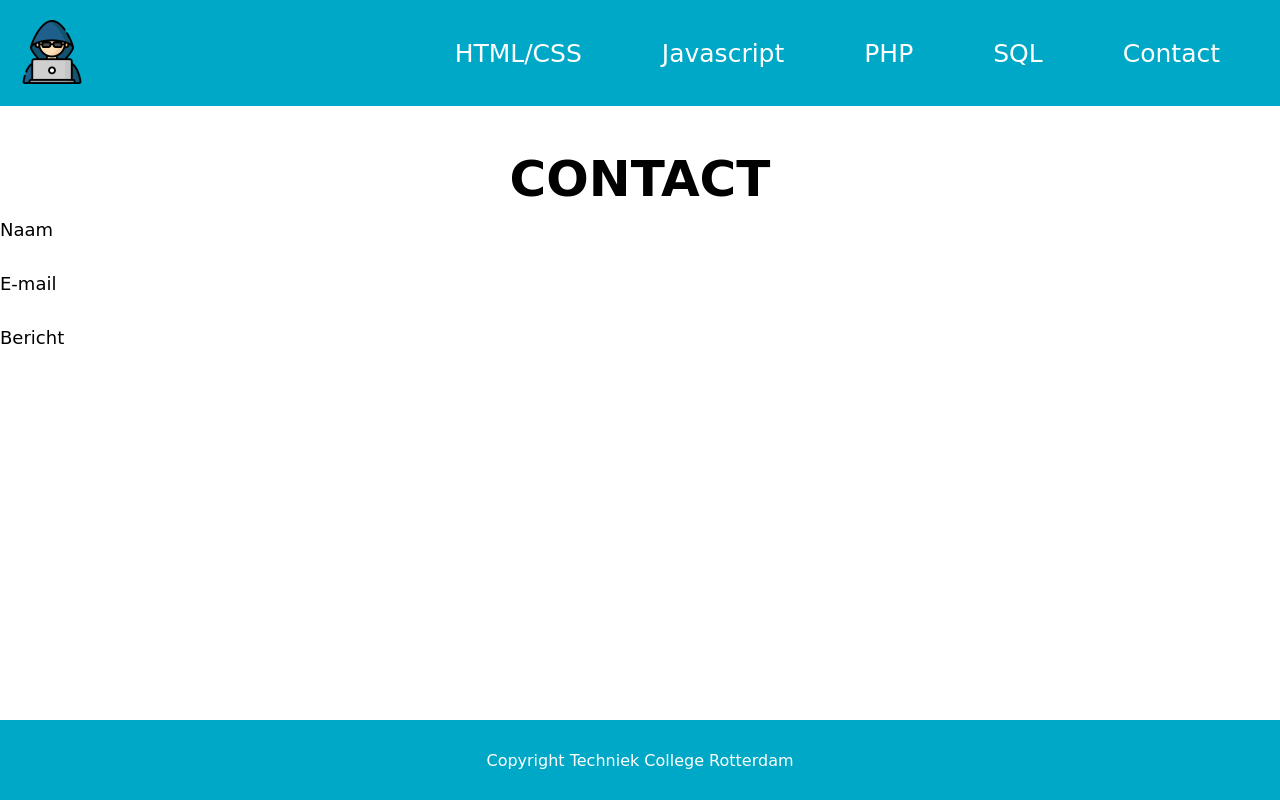
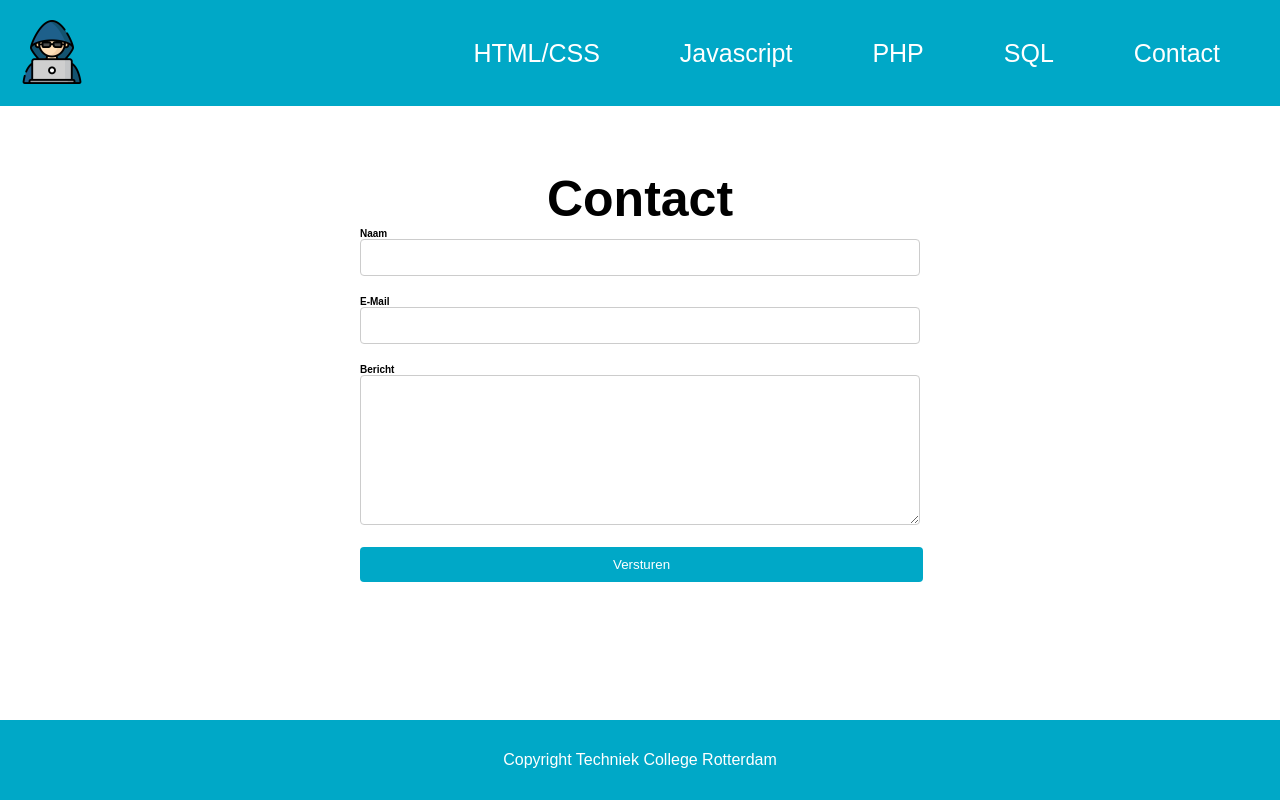
Before and after one commit to JavonCroes/p1-html-css, a plain HTML site: page first_year_tcr_exercise/contact.html in a window 1280 px wide. Drawn offline with Linux system fonts and the light colour scheme; a web font is replaced by a local one.

Commit message:
opdracht_5.1

```diff
--- a/first_year_tcr_exercise/contact.html
+++ b/first_year_tcr_exercise/contact.html
@@ -10,7 +10,7 @@
       href="https://fonts.googleapis.com/css2?family=Goldman:wght@700&display=swap"
       rel="stylesheet"
     />
-    <link rel="stylesheet" href="style.css" />
+    <link rel="stylesheet" href="style_Contact.css" />
     <title>Opdracht 3</title>
   </head>
   <body>
@@ -25,21 +25,24 @@
       </ul>
     </nav>
   <main>
-    <h1>CONTACT</h1>
-
-<br>
-<p>Naam</p>
-<br>
-<br>
-<br>
-<p>E-mail</p>
-<br>
-<br>
-<br>
-<p>Bericht</p>
-<br>
-<br>
-<br>
+    <div class="container">
+      <h1>Contact</h1>
+      <form>
+          <div class="form-group">
+              <label for="name">Naam</label>
+              <input type="text" id="name" name="name" required>
+          </div>
+          <div class="form-group">
+              <label for="email">E-Mail</label>
+              <input type="email" id="email" name="email" required>
+          </div>
+          <div class="form-group">
+              <label for="comment">Bericht</label>
+              <textarea id="comment" name="comment" required></textarea>
+          </div>
+          <button type="submit">Versturen</button>
+      </form>
+  </div>
 
 </main>
 
--- a/first_year_tcr_exercise/style.css
+++ b/first_year_tcr_exercise/style.css
@@ -8,6 +8,7 @@ html {
 }
 body {
   font-family: "Goldman", cursive;
+
 }
 
 nav {
@@ -65,6 +66,9 @@ footer {
 .HomePageP {
   color: white;
   font-weight: bold;
+  text-align: center;
+  margin: 210px 0 0 0;
+  font-size: 60px;
 }
 
 h1 {
--- /dev/null
+++ b/first_year_tcr_exercise/style_Contact.css
@@ -0,0 +1,200 @@
+* {
+    margin: 0;
+    padding: 0;
+    box-sizing: border-box;
+  }
+  html {
+    font-size: 62.5%;
+  }
+  body {
+    font-family: "Goldman", cursive;
+  }
+
+  nav {
+    display: flex;
+    position: fixed;
+    width: 100%;
+    padding: 2rem;
+    min-height: 10vh;
+    align-items: center;
+    flex-wrap: wrap;
+    margin: auto;
+    background: #00a8c7;
+    justify-content: space-between;
+  }
+  nav ul {
+    display: flex;
+    align-items: center;
+    list-style-type: none;
+  }
+  nav li {
+    font-size: 2.5rem;
+    padding: 0 4rem 0 4rem;
+  }
+  nav a {
+    color: white;
+    text-decoration: none;
+  }
+  nav img {
+    width: 5vw;
+  }
+
+  footer {
+    display: flex;
+    width: 100%;
+    padding: 2rem;
+    min-height: 10vh;
+    align-items: center;
+    flex-wrap: wrap;
+    margin: auto;
+    background: #00a8c7;
+    position: absolute;
+    bottom: 0;
+    color: white;
+    justify-content: center;
+    font-size: 16px;
+  }
+  .MainHomePage {
+    background-image: url(img/background.jpeg);
+    height: 100vh;
+    background-repeat: no-repeat;
+    background-attachment: fixed;
+    background-position: center;
+    background-size: cover;
+  }
+  .HomePageP {
+    color: white;
+    font-weight: bold;
+  }
+
+  h1 {
+    font-weight: bold;
+    text-align: center;
+    margin-top: 3rem;
+    font-size: 50px;
+  }
+
+  h2 {
+    font-weight: bold;
+    font-size: 22px;
+  }
+
+  main {
+    padding-top: 12rem;
+  }
+  main p {
+    font-size: 18px;
+
+  }
+
+  .htmlIMG{
+    float: left;
+    margin: -10px 0 0 16rem;
+  }
+  .h2-p {
+    float: right;
+    margin: 3rem 100px 0 0;
+  }
+  .JavaIMG{
+    float: right;
+    margin: 6rem 40rem 0 0;
+  }
+  .h2-p2 {
+    float: left;
+    margin: 2rem 0 0 100px;
+    color: white;
+  }
+  .phpIMG{
+    float: left;
+    margin: 3rem 0 0 16rem;
+  }
+  .sqlIMG{
+    float: right;
+    margin: 3rem 200px 0 0;
+  }
+  .h2-p4 {
+    float: left;
+    margin: 6rem 0 0 100px;
+    color: white;
+  }
+
+  .javascriptTitle{
+    color: white;
+  }
+
+  .pageBackgroundBlack{
+    background-color: #151515;
+  }
+
+  .spanJavascript{
+    color: #F7DF1E;
+  }
+
+  .spanSQL{
+    color: #E48E00;
+  }
+
+  .titleSQL{
+    color: white;
+  }
+
+  /* //////////////////////////// */
+
+
+body {
+    font-family: Arial, sans-serif;
+
+    margin: 0;
+    padding: 0;
+
+}
+
+.container {
+    max-width: 600px;
+    margin: 0 auto;
+    padding: 20px;
+    background-color: #fff;
+
+}
+
+h1 {
+    text-align: center;
+
+}
+
+.form-group {
+    margin-bottom: 20px;
+}
+
+label {
+    display: block;
+    font-weight: bold;
+}
+
+input[type="text"],
+input[type="email"],
+textarea {
+    width: 100%;
+    padding: 10px;
+    border: 1px solid #ccc;
+    border-radius: 4px;
+
+}
+
+textarea {
+    height: 150px;
+}
+
+button {
+    background-color: #00A8C7;
+    color: #fff;
+    padding: 10px 253px;
+    border: none;
+    border-radius: 4px;
+    cursor: pointer;
+    margin: 0 0 0 0px;;
+}
+
+button:hover {
+    background-color: #02859c;
+}
```
Also changed, not shown: test/index.html (added, +29 -0 lines).
